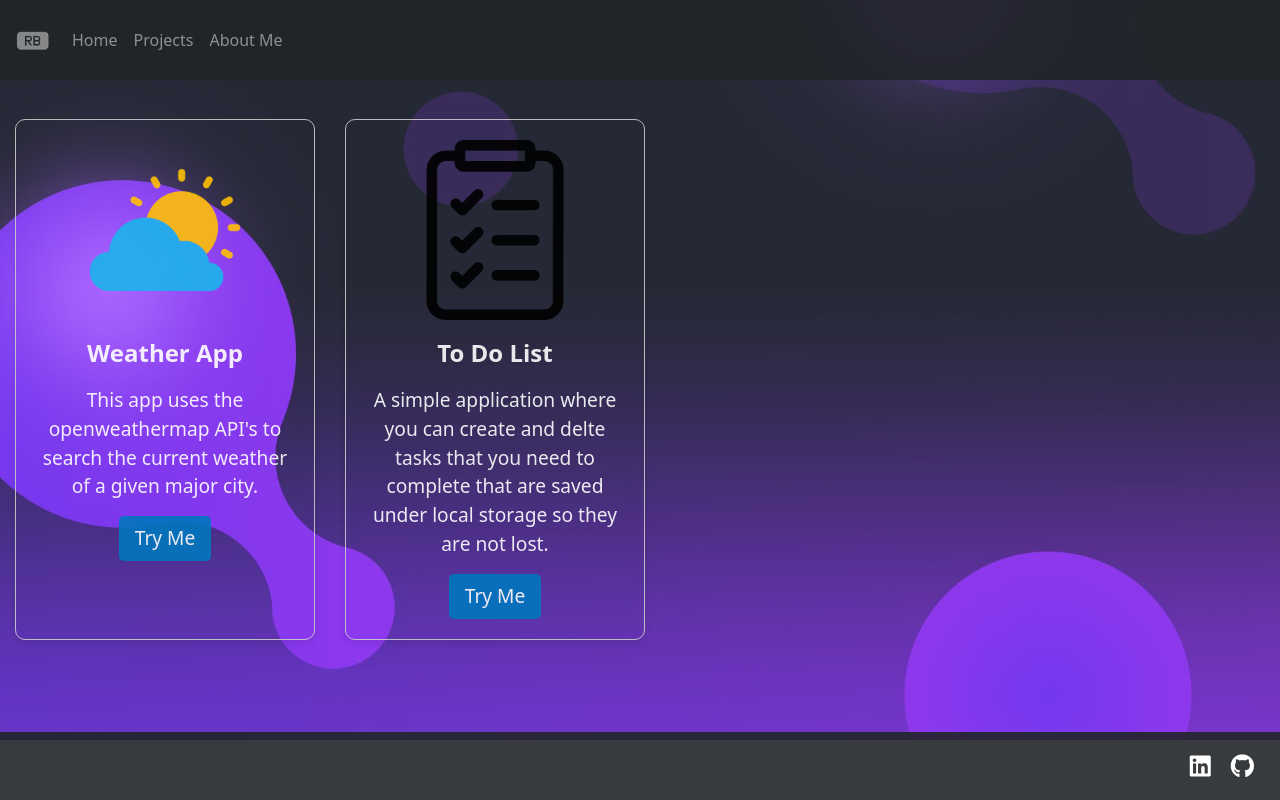
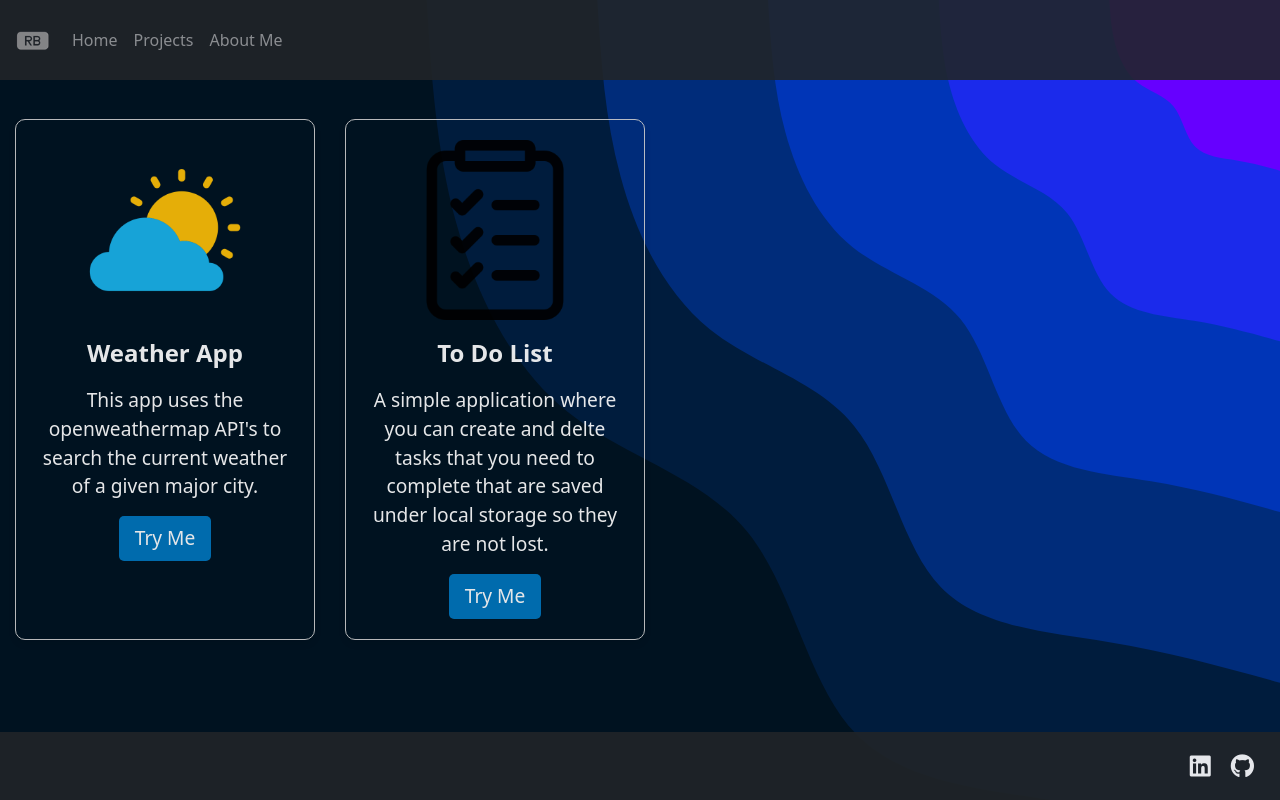
Before and after one commit to rbrassettCode/PortfolioReactApp, a React (Create React App) app: page /portfolio in a window 1280 px wide. Built offline with nearby package versions, Linux system fonts and the light colour scheme.

Commit message:
Changed the background to something that wont show whitespace in smaller screens

```diff
--- a/src/index.css
+++ b/src/index.css
@@ -1,5 +1,5 @@
 body{
-    background-image: url('./images/home-bg.jpg');
+    background-image: url('./images/blob-scene-haikei.svg');
     background-repeat: no-repeat;
     background-size: cover;
     opacity: 0.9;
--- a/src/pages/Projects.css
+++ b/src/pages/Projects.css
@@ -2,6 +2,7 @@
     display: flex;
     flex-wrap: wrap;
     text-align: center;
+    justify-content: center;
     gap: 20px;
     margin-bottom: 50px;
 }
```
Also changed, not shown: src/images/blob-scene-haikei.svg (added).
